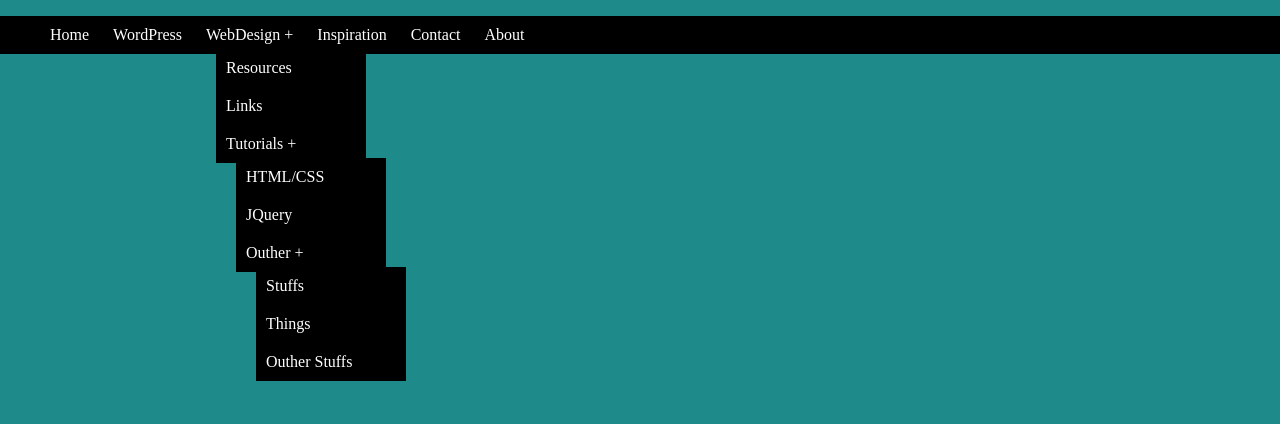
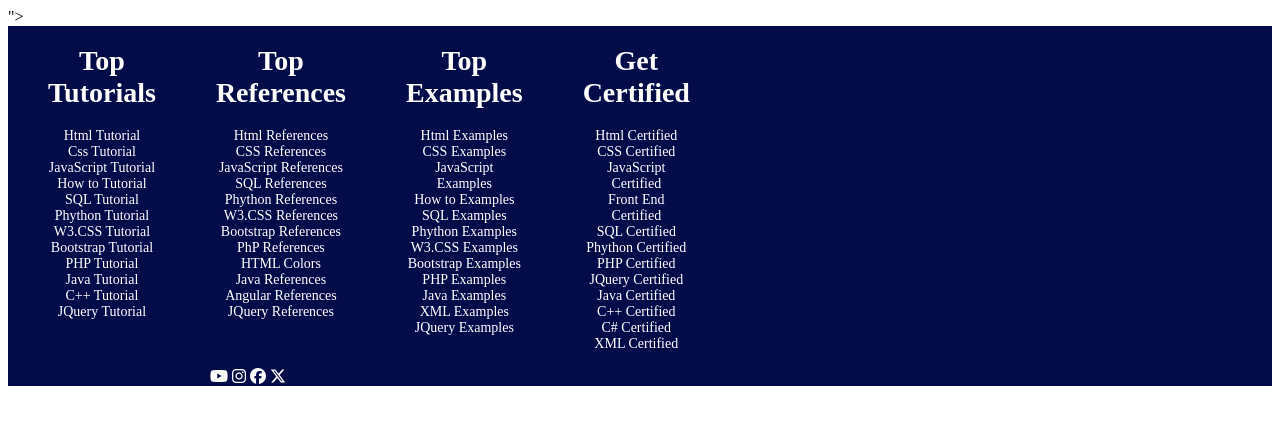
Before and after one commit to ridabajwa1024/Web-App-Development, a plain HTML site: page task.html in a window 1280 px wide. Drawn offline with Linux system fonts and the light colour scheme.

Commit message:
Add files via upload

```diff
--- a/task.html
+++ b/task.html
@@ -4,76 +4,116 @@
     <meta charset="UTF-8">
     <meta name="viewport" content="width=device-width, initial-scale=1.0">
     <title>Document</title>
+    <link rel="stylesheet"  href="https://cdnjs.cloudflare.com/ajax/libs/font-awesome/6.7.2/css/all.min.css" integrity="sha512-Evv84Mr4kqVGRNSgIGL/F/aIDqQb7xQ2vcrdIwxfjThSH8CSR7PBEakCr51Ck+w+/U6swU2Im1vVX0SVk9ABhg==" crossorigin="anonymous" referrerpolicy="no-referrer" />">
 </head>
 <style>
-    body{
-        background-color: rgb(30, 138, 138);
-        margin: 0;
-       padding: 0;
-    }
-ul{
-    list-style-type: none;
-    background-color: black;
-    color: white;
+    footer{
+        display: block;
+        text-align: center;
+      /* justify-content:center; */
+      background-color: rgb(3, 12, 72);
+      margin: 0% auto;
 
     }
+    div{
+       font-size: 16px;
+        color: white;
+        width: 500px;
+        text-align: center;
+        padding-right: 20px;
+    }
    ul li{
-    display: inline-block;
-    padding: 10px;
-    cursor: pointer;
+        list-style: none;
+        font-size: 14px;
     }
-ul li:hover{
-   background-color: rgb(175, 175, 175);
-   color: black;
-
+    #Box{
+        display: flex;
     }
-.Dropdown{
-    display: block;
-    position:absolute;
-    margin-left: 10px;
-    margin-top: 5px;
-    width: 150px;
-}
-.Dropdown ul{
-margin: 0;
-padding: 0;
-}
-.Dropdown ul li{
-display: block;
+    #icons{
+        display: flex;
     }
 </style>
 <body>
+    <footer>
+        <div id="Box">
+        <div>
             <ul>
-    <li>Home</li>
-    <li>WordPress</li>
-    <li>WebDesign +
-<div class="Dropdown">
-    <ul>
-        <li>Resources </li>
-        <li>Links</li>
-        <li>Tutorials +
-            <div class="Dropdown">
-                <ul>
-                    <li>HTML/CSS</li>
-                    <li>JQuery</li>
-                    <li>Outher +
-                        <div class="Dropdown">
-                            <ul>
-                                <li>Stuffs</li>
-                                <li>Things</li>
-                                <li>Outher Stuffs</li>
+                <li><h1>Top Tutorials</h1></li>
+                <li>Html Tutorial</li>
+                <li>Css Tutorial</li>
+                <li>JavaScript Tutorial </li>
+                <li>How to Tutorial</li>
+                <li>SQL Tutorial</li>
+                <li>Phython Tutorial</li>
+                <li>W3.CSS Tutorial</li>
+                <li>Bootstrap Tutorial</li>
+                <li>PHP Tutorial</li>
+                <li>Java Tutorial</li>
+                <li>C++ Tutorial</li>
+                <li>JQuery Tutorial</li>
             </ul>
         </div>
-                    </li>
+        <div>
+            <ul>
+                <li><h1>Top References</h1></li>
+                <li>Html References</li>
+                <li>CSS References</li>
+                <li>JavaScript References</li>
+                <li>SQL References</li>
+                <li>Phython References</li>
+                <li>W3.CSS References</li>
+                <li>Bootstrap References</li>
+                <li>PhP References</li>
+                <li>HTML Colors</li>
+                <li>Java References</li>
+                <li>Angular References</li>
+                <li>JQuery References</li>
             </ul>
         </div>
-        </li>
+        <div>
+            <ul>
+                <li><h1>Top Examples </h1></li>
+                <li>Html Examples</li>
+                <li>CSS Examples</li>
+                <li>JavaScript Examples</li>
+                <li>How to Examples</li>
+                <li>SQL Examples</li>
+                <li>Phython Examples</li>
+                <li>W3.CSS Examples</li>
+                <li>Bootstrap Examples</li>
+                <li>PHP Examples</li>
+                <li>Java Examples</li>
+                <li>XML Examples</li>
+                <li>JQuery Examples</li>
             </ul>
         </div>
-    </li>
-    <li>Inspiration</li>
-    <li>Contact</li>
-    <li>About</li>
+        <div>
+            <ul>
+                <li><h1>Get Certified</h1></li>
+                <li>Html  Certified</li>
+                <li>CSS  Certified</li>
+               <li>JavaScript  Certified</li>
+               <li>Front End  Certified</li>
+               <li>SQL  Certified</li>
+               <li>Phython Certified</li>
+               <li>PHP  Certified</li>
+               <li>JQuery  Certified</li>
+               <li>Java  Certified</li>
+               <li>C++  Certified</li>
+               <li>C#  Certified</li>
+               <li>XML  Certified</li>
             </ul>
+        </div>
+    </div>
+        <div id="icons">
+            <div>
+                <i class="fa-brands fa-youtube"></i>
+                <i class="fa-brands fa-instagram"></i>
+                <i class="fa-brands fa-facebook"></i>
+                <i class="fa-brands fa-x-twitter"></i>
+
+            </div>
+        </div>
+    </footer>
 </body>
 </html>
```
Lines whose indentation alone changed are shown as unchanged.
